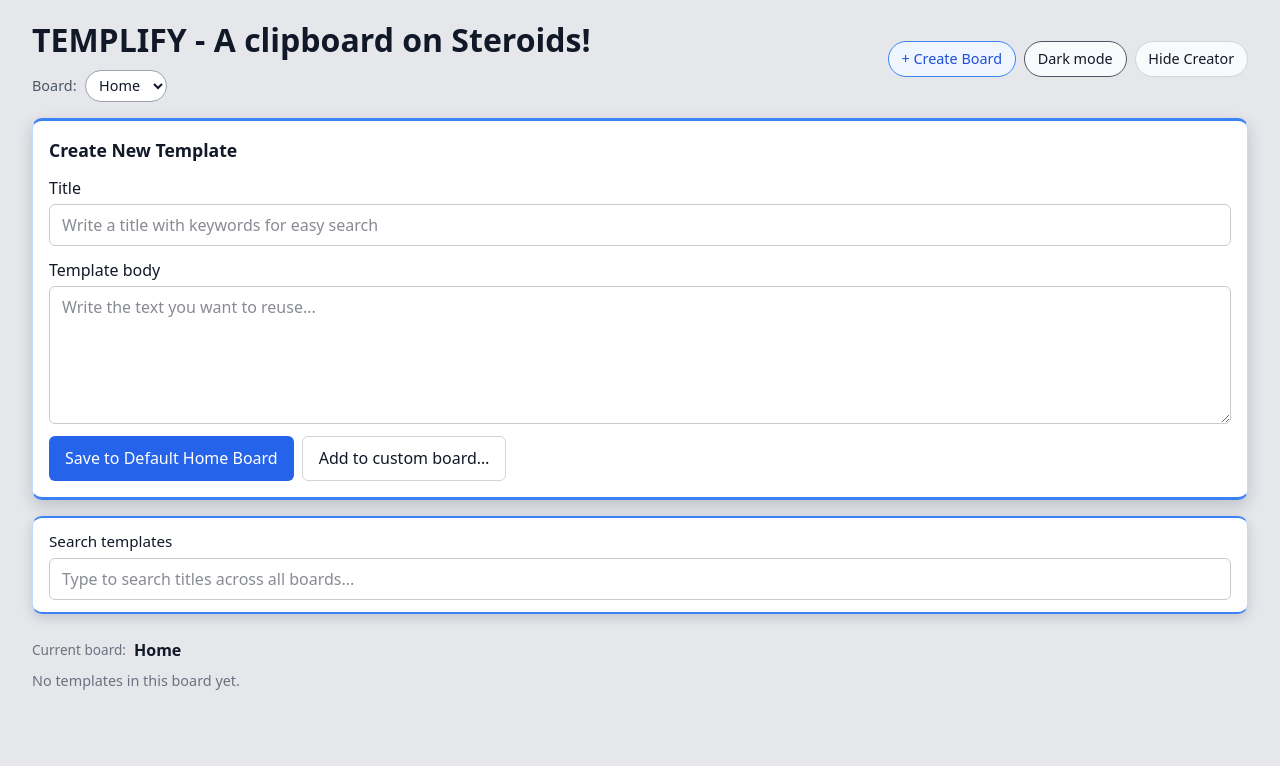
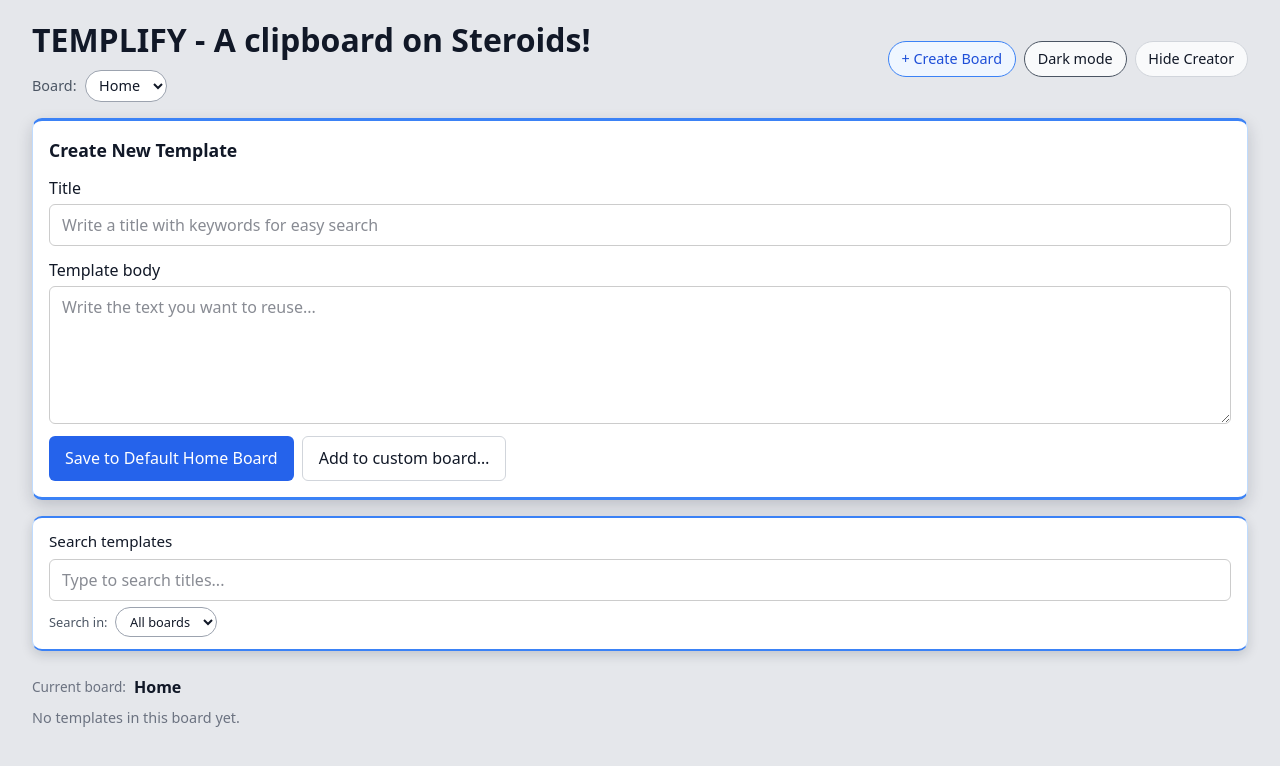
Before and after one commit to jesusoyer/templify, a Next.js app: page / in a window 1280 px wide. Shown: the top 766 px of the page. Built offline with nearby package versions, Linux system fonts and the light colour scheme.

Commit message:
added the functionality to search through all of the boards

```diff
--- a/app/components/SearchBar.tsx
+++ b/app/components/SearchBar.tsx
@@ -1,15 +1,28 @@
 import React from "react";
+
+type Board = {
+  id: string;
+  name: string;
+};
 
 type SearchBarProps = {
   search: string;
   onSearchChange: (value: string) => void;
   darkMode: boolean;
+
+  // NEW: search scope
+  boards: Board[];
+  searchScopeBoardId: string; // "all" or a board.id
+  onSearchScopeChange: (boardId: string) => void;
 };
 
 export default function SearchBar({
   search,
   onSearchChange,
   darkMode,
+  boards,
+  searchScopeBoardId,
+  onSearchScopeChange,
 }: SearchBarProps) {
   const cardBg = darkMode ? "#020617" : "white";
   const borderBase = darkMode ? "#1d4ed8" : "#bfdbfe";
@@ -28,6 +41,7 @@
         width: "100%",
         padding: "0.75rem 1rem",
 
+        // explicit border, no shorthand
         borderTopStyle: "solid",
         borderBottomStyle: "solid",
         borderLeftStyle: "solid",
@@ -53,20 +67,25 @@
         style={{
           display: "flex",
           flexDirection: "column",
-          gap: "0.35rem",
+          gap: "0.4rem",
         }}
       >
-        {/* Label row with Clear Search Bar right next to it */}
+        {/* Label + Clear button row */}
         <div
           style={{
             display: "flex",
             alignItems: "center",
-            gap: "0.5rem",          // keeps them close together
+            gap: "0.5rem",
+            justifyContent: "space-between",
           }}
         >
           <label
             htmlFor="search"
-            style={{ fontWeight: 500, color: textColor, fontSize: "0.95rem" }}
+            style={{
+              fontWeight: 500,
+              color: textColor,
+              fontSize: "0.95rem",
+            }}
           >
             Search templates
           </label>
@@ -91,13 +110,13 @@
           )}
         </div>
 
-        {/* Input below */}
+        {/* Search input */}
         <input
           id="search"
           type="text"
           value={search}
           onChange={(e) => onSearchChange(e.target.value)}
-          placeholder="Type to search titles across all boards..."
+          placeholder="Type to search titles..."
           style={{
             flex: 1,
             padding: "0.5rem 0.75rem",
@@ -107,6 +126,38 @@
             color: textColor,
           }}
         />
+
+        {/* Search scope: All boards or specific board */}
+        <div
+          style={{
+            display: "flex",
+            alignItems: "center",
+            gap: "0.5rem",
+            fontSize: "0.8rem",
+            color: darkMode ? "#9ca3af" : "#4b5563",
+          }}
+        >
+          <span>Search in:</span>
+          <select
+            value={searchScopeBoardId}
+            onChange={(e) => onSearchScopeChange(e.target.value)}
+            style={{
+              padding: "0.25rem 0.6rem",
+              borderRadius: "999px",
+              border: "1px solid #9ca3af",
+              backgroundColor: darkMode ? "#020617" : "white",
+              color: textColor,
+              fontSize: "0.8rem",
+            }}
+          >
+            <option value="all">All boards</option>
+            {boards.map((b) => (
+              <option key={b.id} value={b.id}>
+                {b.name}
+              </option>
+            ))}
+          </select>
+        </div>
       </div>
     </section>
   );
--- a/app/page.tsx
+++ b/app/page.tsx
@@ -32,6 +32,10 @@
   const [boards, setBoards] = useState<Board[]>([]);
   const [activeBoardId, setActiveBoardId] = useState<string | null>(null);
 
+  // Search scope: "all" or a specific board.id
+  const [searchScopeBoardId, setSearchScopeBoardId] =
+    useState<string>("all");
+
   // Editing state
   const [editingId, setEditingId] = useState<string | null>(null);
   const [editingTitle, setEditingTitle] = useState("");
@@ -44,7 +48,9 @@
   const [darkMode, setDarkMode] = useState(false);
 
   // Which template was just added (for highlight)
-  const [recentlyAddedId, setRecentlyAddedId] = useState<string | null>(null);
+  const [recentlyAddedId, setRecentlyAddedId] = useState<string | null>(
+    null
+  );
 
   // Create-board modal
   const [showCreateBoardModal, setShowCreateBoardModal] = useState(false);
@@ -53,10 +59,12 @@
   // Assign-to-board modal
   const [showAssignBoardModal, setShowAssignBoardModal] = useState(false);
   const [assignBoardId, setAssignBoardId] = useState<string>("");
-  const [assignSource, setAssignSource] = useState<"existing" | "new" | null>(
+  const [assignSource, setAssignSource] = useState<
+    "existing" | "new" | null
+  >(null);
+  const [assignTemplateId, setAssignTemplateId] = useState<string | null>(
     null
   );
-  const [assignTemplateId, setAssignTemplateId] = useState<string | null>(null);
   const [pendingNewTemplateTitle, setPendingNewTemplateTitle] =
     useState<string>("");
   const [pendingNewTemplateBody, setPendingNewTemplateBody] =
@@ -67,7 +75,9 @@
 
   // delete-board modal
   const [showDeleteBoardModal, setShowDeleteBoardModal] = useState(false);
-  const [boardToDeleteId, setBoardToDeleteId] = useState<string | null>(null);
+  const [boardToDeleteId, setBoardToDeleteId] = useState<string | null>(
+    null
+  );
   const [boardToDeleteName, setBoardToDeleteName] = useState<string>("");
 
   // Load templates from localStorage (and migrate to Home board if needed)
@@ -95,7 +105,8 @@
         const parsed = JSON.parse(storedBoards) as Board[];
         if (parsed.length > 0) {
           setBoards(parsed);
-          const storedActive = localStorage.getItem("clipboard-active-board");
+          const storedActive =
+            localStorage.getItem("clipboard-active-board");
           if (storedActive && parsed.some((b) => b.id === storedActive)) {
             setActiveBoardId(storedActive);
           } else {
@@ -514,7 +525,7 @@
     setBoardToDeleteName("");
   }
 
-  // ---------- Filtering (global search across boards) ----------
+  // ---------- Filtering (with search scope) ----------
 
   const normalizedSearch = search.toLowerCase().trim();
 
@@ -527,15 +538,30 @@
   let gridCanDeleteBoard: boolean;
 
   if (normalizedSearch) {
-    // 🔍 Search across ALL boards
-    filteredTemplates = templates.filter((t) =>
-      t.title.toLowerCase().includes(normalizedSearch)
-    );
+    // We are searching
+    if (searchScopeBoardId === "all") {
+      // search across all boards
+      filteredTemplates = templates.filter((t) =>
+        t.title.toLowerCase().includes(normalizedSearch)
+      );
+      gridBoardName = `Search: "${search}" (all boards)`;
+    } else {
+      // search within a specific board
+      filteredTemplates = templates.filter(
+        (t) =>
+          t.boardId === searchScopeBoardId &&
+          t.title.toLowerCase().includes(normalizedSearch)
+      );
+      const scopeBoardName =
+        boards.find((b) => b.id === searchScopeBoardId)?.name ||
+        "Selected board";
+      gridBoardName = `Search: "${search}" (${scopeBoardName})`;
+    }
 
-    gridBoardName = `Search: "${search}" (all boards)`;
-    gridCanDeleteBoard = false; // don't show Delete Board while in global search view
+    // In search mode we don't show "Delete Board" in the grid header
+    gridCanDeleteBoard = false;
   } else {
-    // Normal per-board view
+    // Normal per-board view (no search text)
     filteredTemplates = baseActiveBoardTemplates;
 
     gridBoardName =
@@ -721,10 +747,10 @@
           body={body}
           onTitleChange={setTitle}
           onBodyChange={setBody}
-          onSubmit={handleAddTemplateToActiveBoard}       // 👈 now uses active board
+          onSubmit={handleAddTemplateToActiveBoard} // save to current board
           onAddToBoardClick={handleCreatorAddToBoardClick}
           darkMode={darkMode}
-          currentBoardName={creatorBoardName}            // 👈 drives button label
+          currentBoardName={creatorBoardName}
         />
       )}
 
@@ -733,6 +759,9 @@
         search={search}
         onSearchChange={setSearch}
         darkMode={darkMode}
+        boards={boards}
+        searchScopeBoardId={searchScopeBoardId}
+        onSearchScopeChange={setSearchScopeBoardId}
       />
 
       {/* CLIPBOARD GRID */}
```
